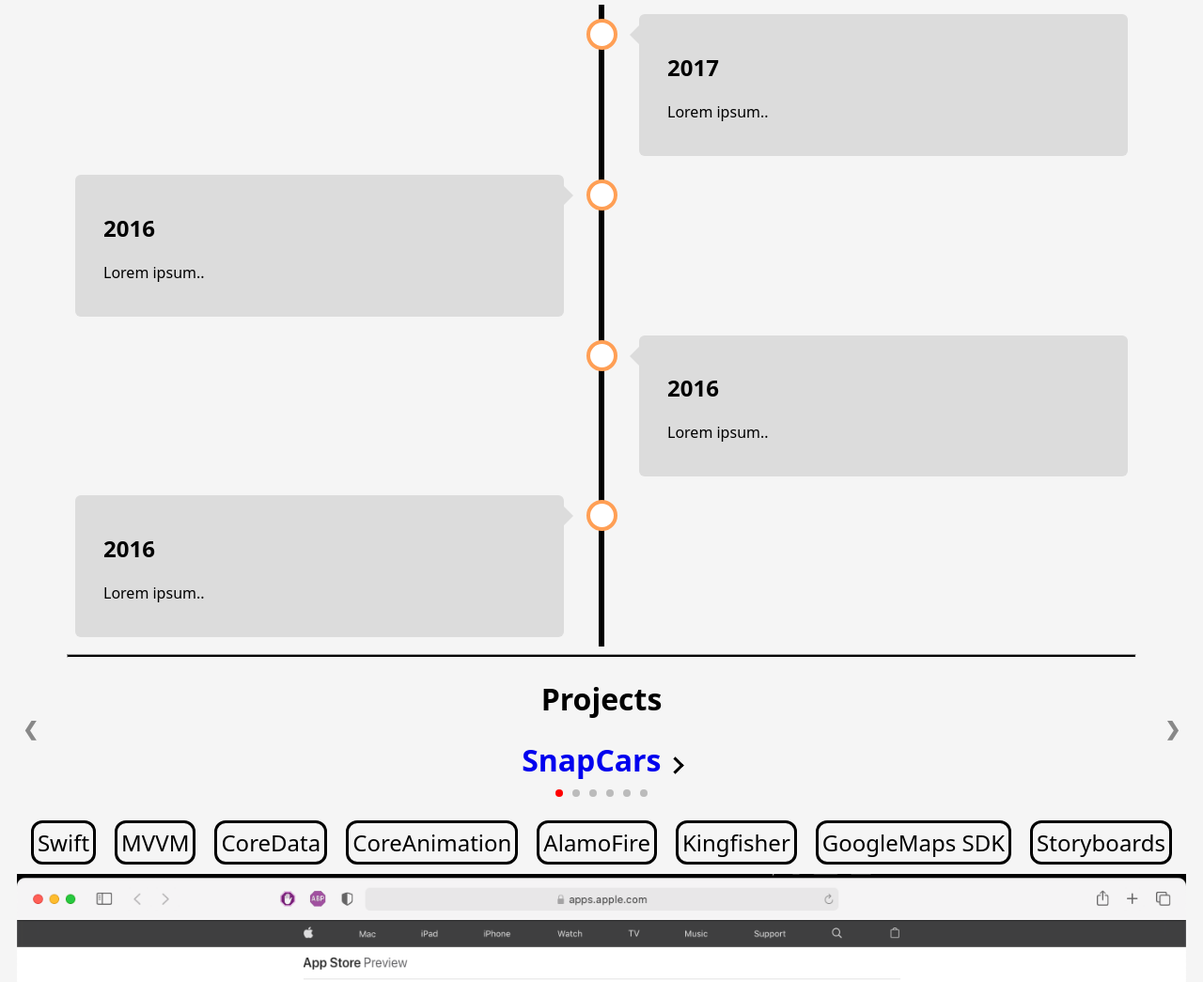
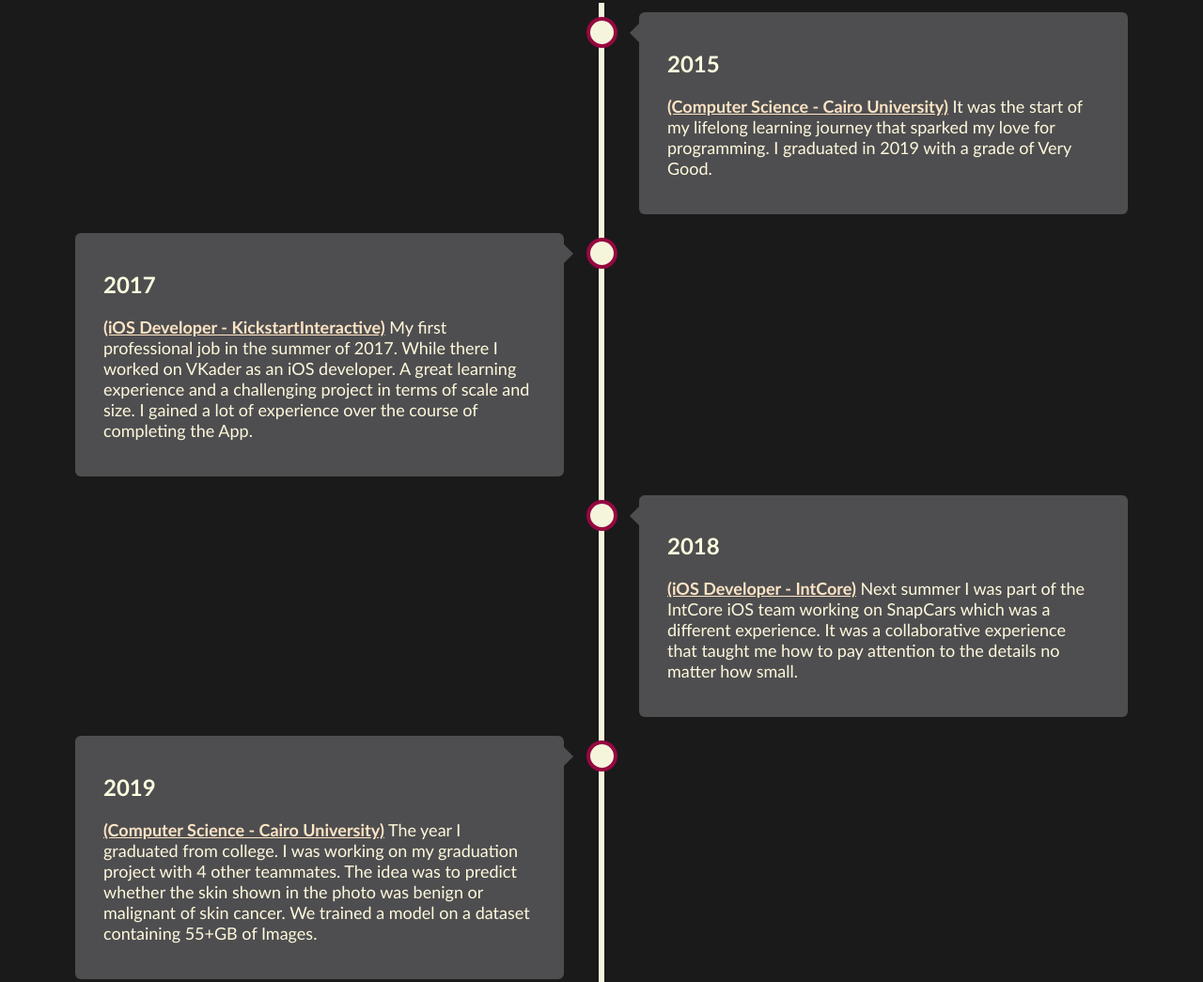
Before and after one commit to AhmedNader42/Personal-Website, a plain HTML site: page index.html in a window 1280 px wide. Shown: the part 1056-2101 px from the top of the page at 94% size. Drawn offline with Linux system fonts and the light colour scheme.

Commit message:
Redone the whole color themes

```diff
--- a/css/style.css
+++ b/css/style.css
@@ -1,14 +1,14 @@
 /* General */
 * {
-    font-family: system-ui;
+    font-family: "Helvitica", "Gill Sans MT", Calibri, "Trebuchet MS", sans-serif;
 }
 body {
-    background-color: whitesmoke;
+    background-color: #1a1a1a;
 }
 
 hr {
     width: 90%;
-    background: black;
+    background: beige;
     height: 4px;
 }
 
@@ -19,7 +19,7 @@
 .section-title {
     text-align: center;
     font-family: system-ui;
-    color: black;
+    color: #c3073f;
 }
 
 /* Personal Photo */
@@ -42,7 +42,6 @@
 /* Slideshow container */
 .slideshow-container {
     position: relative;
-    background: whitesmoke;
 }
 
 /* Slides */
@@ -125,7 +124,7 @@
     content: "";
     position: absolute;
     width: 6px;
-    background-color: black;
+    background-color: beige;
     top: 0;
     bottom: 0;
     left: 50%;
@@ -147,8 +146,8 @@
     width: 25px;
     height: 25px;
     right: -17px;
-    background-color: white;
-    border: 4px solid #ff9f55;
+    background-color: beige;
+    border: 4px solid #950740;
     top: 15px;
     border-radius: 50%;
     z-index: 1;
@@ -173,9 +172,9 @@
     width: 0;
     z-index: 1;
     right: 30px;
-    border: medium solid gainsboro;
+    border: medium solid #4e4e50;
     border-width: 10px 0 10px 10px;
-    border-color: transparent transparent transparent gainsboro;
+    border-color: transparent transparent transparent #4e4e50;
 }
 
 /* Add arrows to the right container (pointing left) */
@@ -187,9 +186,9 @@
     width: 0;
     z-index: 1;
     left: 30px;
-    border: medium solid gainsboro;
+    border: medium solid #4e4e50;
     border-width: 10px 10px 10px 0;
-    border-color: transparent gainsboro transparent transparent;
+    border-color: transparent #4e4e50 transparent transparent;
 }
 
 /* Fix the circle for containers on the right side */
@@ -200,7 +199,7 @@
 /* The actual content */
 .content {
     padding: 20px 30px;
-    background-color: gainsboro;
+    background-color: #4e4e50;
     position: relative;
     border-radius: 6px;
 }
@@ -245,17 +244,14 @@
     position: relative;
     overflow-x: hidden !important;
 }
-a,
-a:hover {
-    text-decoration: none;
-}
+
 .icon {
     display: inline-block;
     width: 1em;
     height: 1em;
     stroke-width: 0;
-    stroke: currentColor;
-    fill: currentColor;
+    stroke: white;
+    fill: white;
 }
 .wrapper {
     width: 100%;
@@ -278,7 +274,7 @@
     min-height: 460px;
     margin: auto;
     box-shadow: 0px 8px 60px -10px rgba(13, 28, 39, 0.6);
-    background: #fff;
+    background: #4e4e50;
     border-radius: 12px;
     max-width: 700px;
     position: relative;
@@ -306,7 +302,7 @@
     overflow: hidden;
     position: relative;
     z-index: 4;
-    box-shadow: 0px 5px 50px 0px #6c44fc, 0px 0px 0px 7px rgba(107, 74, 255, 0.5);
+    box-shadow: 0px 5px 50px 0px #c3073f, 0px 0px 0px 7px rgb(255 0 76);
 }
 @media screen and (max-width: 576px) {
     .profile-card__img {
@@ -331,13 +327,13 @@
 .profile-card__name {
     font-weight: 700;
     font-size: 24px;
-    color: #6944ff;
+    color: bisque;
     margin-bottom: 15px;
 }
 .profile-card__txt {
     font-size: 18px;
     font-weight: 500;
-    color: #324e63;
+    color: cornsilk;
     margin-bottom: 15px;
 }
 .profile-card__txt strong {
@@ -630,6 +626,7 @@
     padding: 4px;
     border: solid;
     margin: 10px;
+    color: cornflowerblue;
 }
 
 .right-arrow {
@@ -640,3 +637,19 @@
     transform: rotate(-45deg);
     -webkit-transform: rotate(-45deg);
 }
+
+.position-text {
+    color: bisque;
+    font-weight: bold;
+    text-decoration: underline;
+}
+
+.text-main {
+    font-family: "Helvitica", "Gill Sans MT", Calibri, "Trebuchet MS", sans-serif;
+    font-size: large;
+    color: cornsilk;
+}
+
+.date-title {
+    color: lightyellow;
+}
--- a/index.html
+++ b/index.html
@@ -19,7 +19,7 @@
 
             <div class="profile-card__cnt js-profile-cnt">
                 <div class="profile-card__name">Ahmed Nader</div>
-                <div class="profile-card__txt"><strong>iOS Engineer</strong></div>
+                <div class="profile-card__txt"><strong>Software Engineer</strong></div>
                 <div class="profile-card-loc">
                     <span class="profile-card-loc__icon">
                         <svg class="icon">
@@ -27,9 +27,9 @@
                         </svg>
                     </span>
 
-                    <span class="profile-card-loc__txt"> Cairo, Egypt </span>
+                    <span style="color: cornsilk"> Cairo, Egypt </span>
                 </div>
-                <p>
+                <p class="text-main">
                     <span class="tab"></span> Experienced mobile app developer with professional industry experience
                     developing large-scale
                     complex apps that meet specific standards. Also a team player and skilled at taking projects to the
@@ -49,7 +49,8 @@
                         </span>
                     </a>
 
-                    <a href="" class="profile-card-social__item linkedin" target="_blank">
+                    <a href="https://www.linkedin.com/in/ahmednader42/" class="profile-card-social__item linkedin"
+                        target="_blank">
                         <span class="icon-font">
                             <svg class="icon">
                                 <use xlink:href="#icon-linkedin"></use>
@@ -59,8 +60,7 @@
                 </div>
 
                 <div class="profile-card-ctr">
-                    <a class="profile-card__button button--blue js-message-btn"
-                        href="mailto:ahmednader111@gmail.com">Contact</a>
+                    <a class="profile-card__button button--blue" onclick="email()">Contact</a>
                 </div>
             </div>
 
@@ -140,26 +140,69 @@
         <div class="timeline">
             <div class="container right">
                 <div class="content">
-                    <h2>2017</h2>
-                    <p>Lorem ipsum..</p>
+                    <h2 class="date-title">2015</h2>
+                    <p class="text-main"> <a class="position-text" href="http://www.fci.cu.edu.eg/Home">(Computer
+                            Science - Cairo
+                            University)</a> It was the start of my lifelong
+                        learning journey that sparked my love for programming. I graduated in 2019 with a grade of Very
+                        Good.</p>
                 </div>
             </div>
             <div class="container left">
                 <div class="content">
-                    <h2>2016</h2>
-                    <p>Lorem ipsum..</p>
+                    <h2 class="date-title">2017</h2>
+                    <p class="text-main"><a class="position-text" href="https://kickstartinteractive.net/">(iOS
+                            Developer -
+                            KickstartInteractive)</a> My first professional job in
+                        the summer of 2017.
+                        While
+                        there I worked on VKader as an iOS developer. A great learning experience and a challenging
+                        project in terms of scale and size. I gained a lot of experience over the course of
+                        completing
+                        the App.</p>
                 </div>
             </div>
             <div class="container right">
                 <div class="content">
-                    <h2>2016</h2>
-                    <p>Lorem ipsum..</p>
+                    <h2 class="date-title">2018</h2>
+                    <p class="text-main"><a class="position-text" href="https://kickstartinteractive.net/">(iOS
+                            Developer -
+                            IntCore)</a> Next summer I was part of the IntCore iOS team working on SnapCars which was a
+                        different experience. It was a collaborative experience that taught me how to pay attention to
+                        the details no matter how small.</p>
                 </div>
             </div>
             <div class="container left">
                 <div class="content">
-                    <h2>2016</h2>
-                    <p>Lorem ipsum..</p>
+                    <h2 class="date-title">2019</h2>
+                    <p class="text-main"> <a class="position-text" href="http://www.fci.cu.edu.eg/Home">(Computer
+                            Science - Cairo
+                            University)</a> The year I graduated from college. I was working on my graduation project
+                        with 4 other teammates.
+                        The idea was to predict whether the skin shown in the photo was benign or malignant of skin
+                        cancer. We trained a model on a dataset containing 55+GB of Images.
+                    </p>
+                </div>
+            </div>
+            <div class="container right">
+                <div class="content">
+                    <h2 class="date-title">2020</h2>
+                    <p class="text-main">(Research Center - Egyptian Armed Forces) From June 2020 until June 2021 I
+                        was doing my
+                        mandatory military service. I was lucky enough to be in a place where programming was a viable
+                        option. I was mostly working with web technologies such as HTML, CSS, Javascript and both SQL
+                        and
+                        NoSQL databases.
+                        <br><br>
+                        I worked on different kinds of classified projects it helped develop my software engineering
+                        skills
+                        and taught me a lot about handling complexity. It was a tough environment with lots of tasks and
+                        pressure to get things out quickly and correctly. I learned constant iterations are the best way
+                        to
+                        improve a software project and also a lot of team working skills and other soft skills as well
+                        as
+                        technical.
+                    </p>
                 </div>
             </div>
         </div>
@@ -223,12 +266,12 @@
             <div class="technology-tag-container">
                 <p class="technology-tag"> Swift </p>
                 <p class="technology-tag"> MVVM </p>
+                <p class="technology-tag"> Storyboards </p>
                 <p class="technology-tag"> CoreData </p>
                 <p class="technology-tag"> CoreAnimation </p>
                 <p class="technology-tag"> AlamoFire </p>
                 <p class="technology-tag"> Kingfisher </p>
                 <p class="technology-tag"> GoogleMaps SDK </p>
-                <p class="technology-tag"> Storyboards </p>
             </div>
             <a href="images/SnapCars/AppStore.png" target="_blank">
                 <img src="images/SnapCars/SnapCars-AppStore.png" alt="Screenshot" style="width: 100%;">
@@ -241,10 +284,10 @@
             <div class="technology-tag-container">
                 <p class="technology-tag"> Swift </p>
                 <p class="technology-tag"> MVC </p>
+                <p class="technology-tag"> Storyboards </p>
                 <p class="technology-tag"> AlamoFire </p>
                 <p class="technology-tag"> Kingfisher </p>
-                <p class="technology-tag"> Google Maps SDK </p>
-                <p class="technology-tag"> Storyboards </p>
+                <p class="technology-tag"> GoogleMaps SDK </p>
             </div>
             <a href="images/Vkader/Vkader.png" target="_blank">
                 <img src="images/Vkader/Vkader.png" alt="Screenshot" style="width: 100%;">
--- a/js/script.js
+++ b/js/script.js
@@ -37,3 +37,7 @@
     const currentTab = document.getElementById(tabs[(slideIndex - 1) % tabs.length]);
     currentTab.style.display = "block";
 }
+
+function email() {
+    var str = window.open("mailto:ahmednader111@gmail.com", "_blank");
+}
```
Also changed, not shown: images/apple.png (added), images/ite.png (added).
